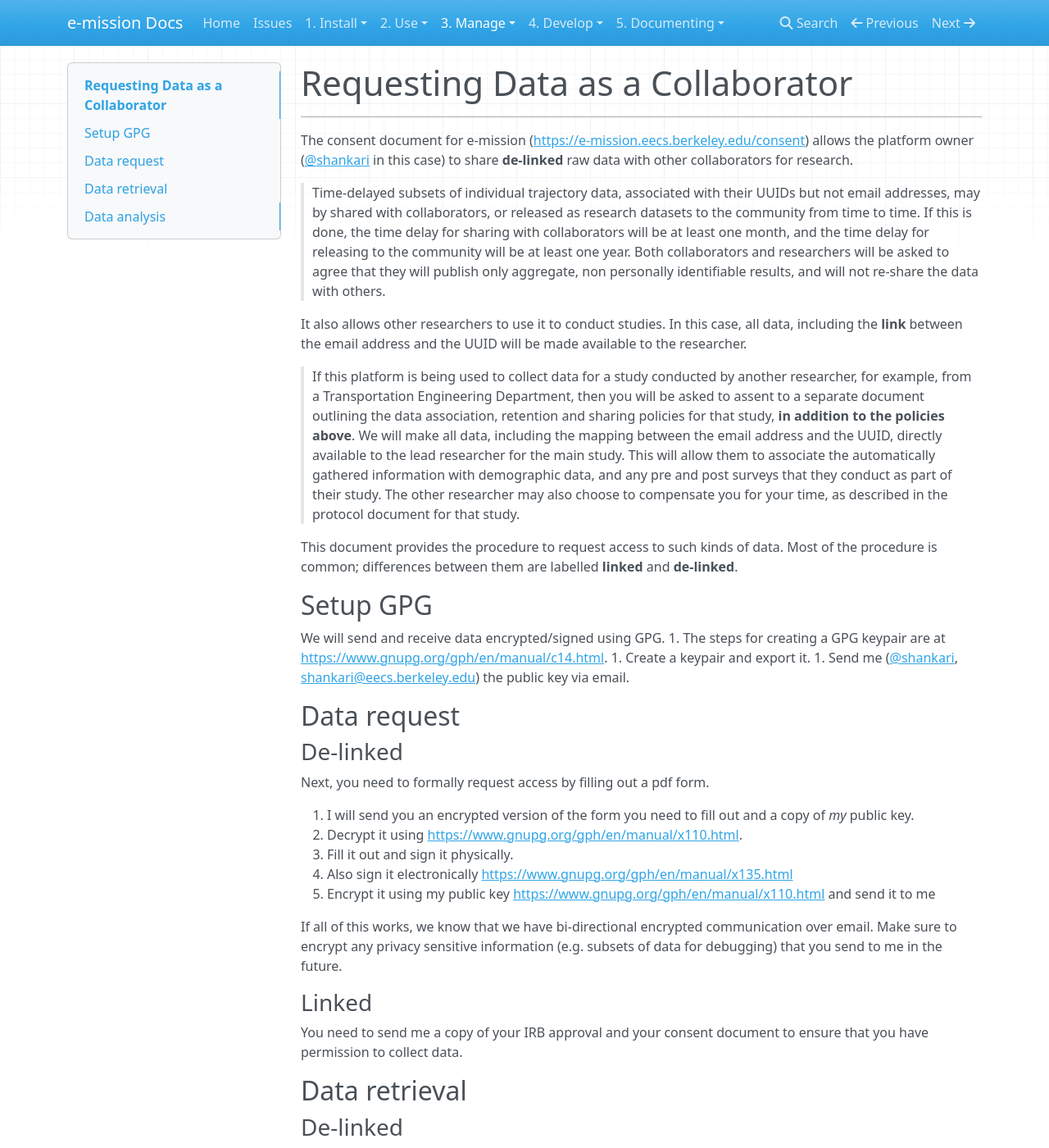
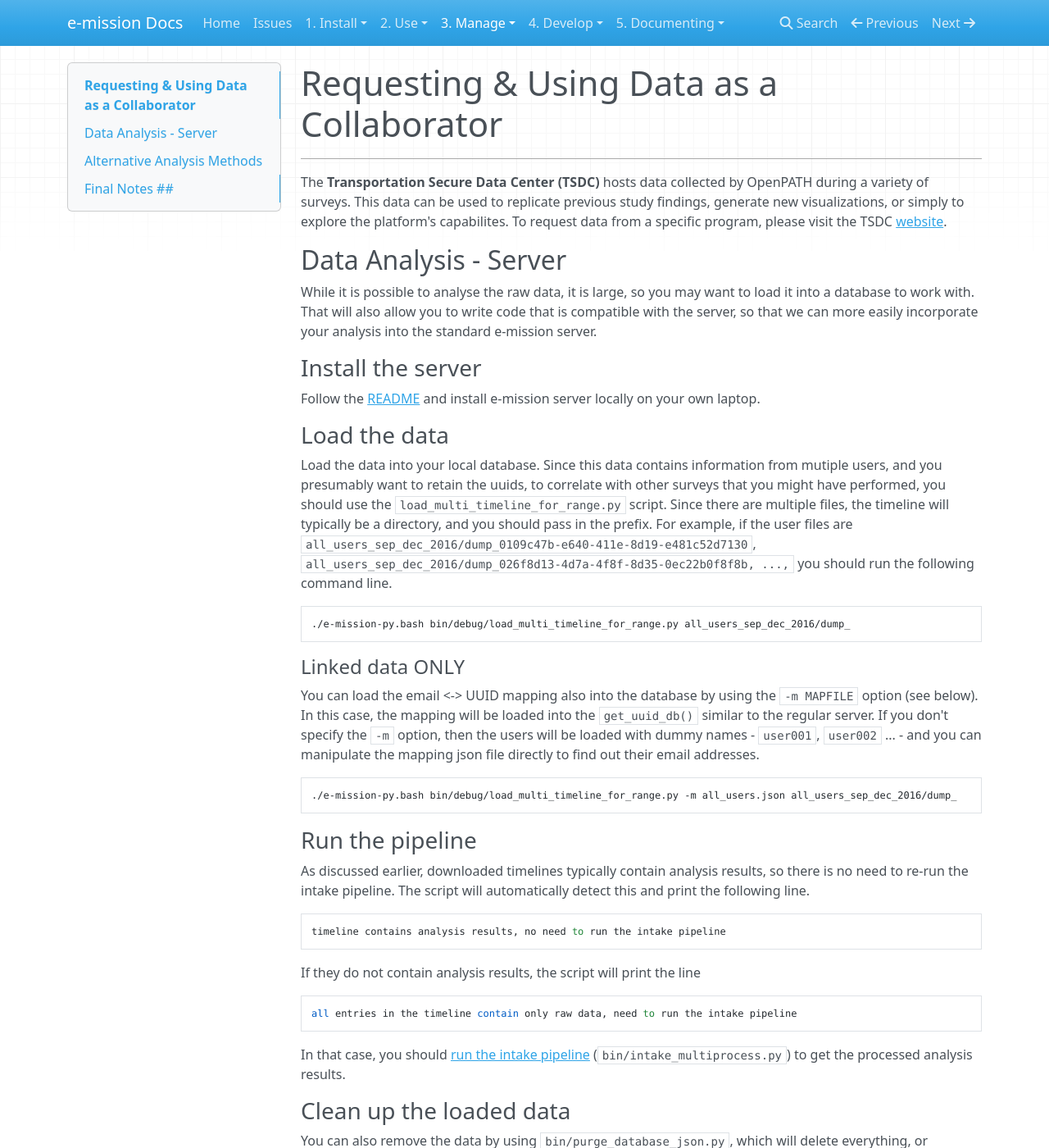
Before and after one commit to e-mission/e-mission-docs, an MkDocs documentation site: the page built from docs/manage/requesting_data_as_a_collaborator.md, in a window 1280 px wide and 1400 px high. Shown: the whole window at 82% size. Built offline with MkDocs 1.6.1, drawn with Linux system fonts in a browser that asks for light colours; nearby versions of some CDN libraries; some of the changed text lies outside the part shown.

Commit message:
Update data request method, data loading tutorial
Added details on how to request and load data
TODO: Fill in the extra link, confirm data loading instructions

````diff
--- a/docs/manage/requesting_data_as_a_collaborator.md
+++ b/docs/manage/requesting_data_as_a_collaborator.md
@@ -1,63 +1,14 @@
-# Requesting Data as a Collaborator
+# Requesting & Using Data as a Collaborator
 ---
 
-The consent document for e-mission (https://e-mission.eecs.berkeley.edu/consent) allows the platform owner (@shankari in this case) to share **de-linked** raw data with other collaborators for research.
+The **Transportation Secure Data Center (TSDC)**  hosts data collected by OpenPATH during a variety of surveys.  This data can be used to replicate previous study findings, generate new visualizations, or simply to explore the platform's capabilites.  To request data from a specific program, please visit the TSDC [website](https://www.nrel.gov/transportation/secure-transportation-data/index.html).
 
-> Time-delayed subsets of individual trajectory data, associated with their UUIDs but not email addresses, may by shared with collaborators, or released as research datasets to the community from time to time. If this is done, the time delay for sharing with collaborators will be at least one month, and the time delay for releasing to the community will be at least one year. Both collaborators and researchers will be asked to agree that they will publish only aggregate, non personally identifiable results, and will not re-share the data with others.
-
-It also allows other researchers to use it to conduct studies. In this case, all data, including the **link** between the email address and the UUID will be made available to the researcher.
-
-> If this platform is being used to collect data for a study conducted by another researcher, for example, from a Transportation Engineering Department, then you will be asked to assent to a separate document outlining the data association, retention and sharing policies for that study, **in addition to the policies above**. We will make all data, including the mapping between the email address and the UUID, directly available to the lead researcher for the main study. This will allow them to associate the automatically gathered information with demographic data, and any pre and post surveys that they conduct as part of their study. The other researcher may also choose to compensate you for your time, as described in the protocol document for that study.
-
-This document provides the procedure to request access to such kinds of data. Most of the procedure is common; differences between them are labelled **linked** and **de-linked**.
-
-## Setup GPG ##
-
-We will send and receive data encrypted/signed using GPG.
-1. The steps for creating a GPG keypair are at https://www.gnupg.org/gph/en/manual/c14.html.
-1. Create a keypair and export it.
-1. Send me (@shankari, shankari@eecs.berkeley.edu) the public key via email.
-
-## Data request ##
-
-### De-linked ###
-Next, you need to formally request access by filling out a pdf form.
-
-1. I will send you an encrypted version of the form you need to fill out and a copy of *my* public key.
-1. Decrypt it using https://www.gnupg.org/gph/en/manual/x110.html.
-1. Fill it out and sign it physically.
-1. Also sign it electronically https://www.gnupg.org/gph/en/manual/x135.html
-1. Encrypt it using my public key https://www.gnupg.org/gph/en/manual/x110.html and send it to me
-
-If all of this works, we know that we have bi-directional encrypted communication over email. Make sure to encrypt any privacy sensitive information (e.g. subsets of data for debugging) that you send to me in the future.
-
-### Linked ###
-You need to send me a copy of your IRB approval and your consent document to ensure that you have permission to collect data.
-
-## Data retrieval ##
-
-### De-linked ###
-1. As you can see from the consent document, you can get access to data that is time-delayed by 1 months.
-1. I will upload an encrypted zip file with ~ 3 months of data to google drive and send you a link.
-
-Note that this data is very privacy-sensitive, so think through the answers carefully on the request form carefully and make sure that you follow them. Treat the data as you would like your data to be treated.
-
-### Linked ###
-1. I will upload an encrypted zip file with all your data to google drive and send you a link.
-
-
-### Both ###
-1. You need to decrypt it just like you decrypted the pdf form https://www.gnupg.org/gph/en/manual/x110.html.
-1. When unzipped, the data consists of multiple json files, one per user.
-1. The data will typically contain both raw sensed data (e.g. `background/location`) and processed data (e.g. `analysis/cleaned_trip`)
-1. Data formats for the json objects are at `emission/core/wrapper` (e.g. `emission/core/wrapper/location.py` and `emission/core/wrapper/cleanedtrip.py`)
-
-## Data analysis ##
+## Data Analysis - Server ##
 
 While it is possible to analyse the raw data, it is large, so you may want to load it into a database to work with. That will also allow you to write code that is compatible with the server, so that we can more easily incorporate your analysis into the standard e-mission server.
 
 ### Install the server ###
-Follow the README and install e-mission server locally on your own laptop.
+Follow the [README](https://github.com/e-mission/e-mission-server) and install e-mission server locally on your own laptop.
 
 ### Load the data ###
 Load the data into your local database. Since this data contains information from mutiple users, and you presumably want to retain the uuids, to correlate with other surveys that you might have performed, you should use the `load_multi_timeline_for_range.py` script. Since there are multiple files, the timeline will typically be a directory, and you should pass in the prefix. For example, if the user files are `all_users_sep_dec_2016/dump_0109c47b-e640-411e-8d19-e481c52d7130`, `all_users_sep_dec_2016/dump_026f8d13-4d7a-4f8f-8d35-0ec22b0f8f8b, ...,` you should run the following command line.
@@ -95,8 +46,7 @@
 ./e-mission-py.bash bin/debug/purge_multi_timeline_for_range.py all_users_sep_dec_2016
 ```
 
-### Play with the data ###
-
+### Play with the Data ###
 An example ipython notebook that shows data access parameters is at
 https://github.com/e-mission/e-mission-server/blob/master/Timeseries_Sample.ipynb
 
@@ -104,7 +54,40 @@
 Please use the timeseries interfaces as opposed to direct mongodb queries wherever possible.
 That will make it easier to migrate to other, more scalable timeseries later.
 
-Again, data formats are at
-https://github.com/e-mission/e-mission-server/tree/master/emission/core/wrapper
+## Alternative Analysis Methods ##
 
-Let me (@shankari) know if you have any further questions...
+There are a few ways to explore the data beyond the server.  Generally, these methods require a "mongodump" file -- a collection of data, archived in `.tar.gz` format.  Here are the broad steps you need to take in order to work with this data:
+
+1. **Start Docker**:  Ensure you have docker installed on your machine, and a `docker-compose.yml` file saved to your chosen repository.  The following command should start the development environment:
+    ```bash
+    $ docker-compose -f [example-docker-compose].yml up
+    ```
+    Example docker config files can be found [ADD_LINK]().
+2. **Load your data**:  There are a few ways to go about this:
+    - Certain repositories will have a `load_mongodump.sh` script.  Given the correct docker was started in the previous step, this should load all of the data for you.
+        - Depending on the data being analyzed, loading the entire mongodump may take a _very_ long time.  Ensure that docker's resources are properly increased, and ample time is set aside for the loading process.
+    - If a portion of data is needed, the mongodump unzipped, and its individual components loaded into the docker.
+        - First, unpack your mongo dump file by running `tar -xvf [your_mongo_dump.tar.gz]`
+        - Navigate to the unzipped folder.  Create a new directory, `./dump/Stage_database/`.  Copy your data files into this new directory.
+        - Copy the new `./dump/Stage_database` directory into your Docker's `/tmp/` directory.  This can be done by dragging and dropping the directory via the Docker Desktop client, or done via the command line.
+        - Using the following commands, connect to your docker image,
+            ```bash
+            $ docker exec -it [your_docker_image_name] /bin/bash
+            root@12345:/ cd tmp; mongorestore
+            ```
+        - More information on this approach can be found in the public dashboard [ReadMe](https://github.com/e-mission/em-public-dashboard/blob/main/README.md#large-dataset-workaround).
+
+
+In general, it is best to follow the instructions of the repository you are working with. There are subtle differences between them, and these instructions are intended as general guidance only.
+
+### Public Dashboard ###
+This repository has several ipython notebooks that may be used to visualize raw data.  For detailed instructions on working with the dashboard, please consult the repository's [ReadMe](https://github.com/e-mission/em-public-dashboard/blob/main/README.md).
+
+### Private Eval ###
+Like the public dashboard, this repository contains several notebooks that may be used to process raw data.  Rather than focusing on visualization, these notebooks are designed to evaluated the efficacy of OpenPATH, test new algorithms, and provide some additional visualizations. Further details, including how to load data into this repository, may be found in the repository's [ReadMe](https://github.com/e-mission/e-mission-eval-private-data/blob/master/README.md)
+
+## Final Notes ##
+
+For more information on how data is formatted, feel free to explore the [/core/wrapper/](https://github.com/e-mission/e-mission-server/tree/master/emission/core/wrapper) portion of the server repository.
+
+Please contact @shankari if you have any further questions!
````
